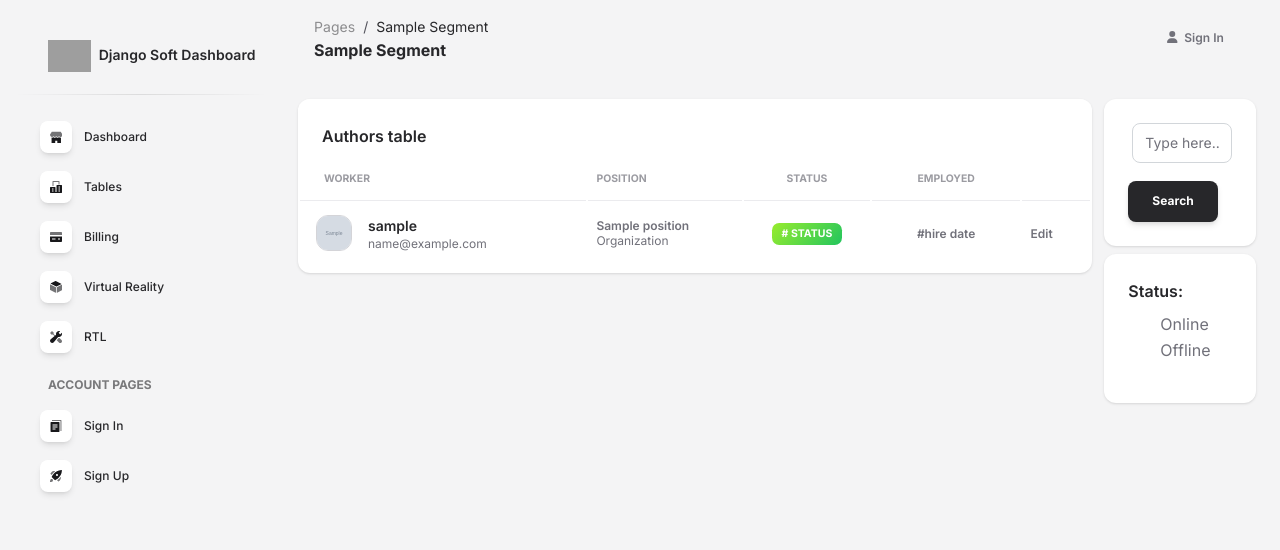
After one commit to SkepskyiDanylo/simplify-tasks, a Django app: template templates/manager/worker_list.html in a window 1280 px wide. The commit adds this page. Shown: the top 550 px of the page. Run offline with Django 5.2, Linux system fonts and the light colour scheme; the template is opened without the code that fills it: most values are stand-ins (such as "Sample title", 1, 10 or a date in 2020); grey boxes marked "Sample" are stand-in pictures; parts of the project's set-up code (start-up, migrations or seed data) failed here and were passed over; some libraries are stand-ins or nearby versions; grey boxes are pictures that could not be loaded.

Commit message:
Develop: Implemented worker_list page and some visual changes
Added path "workers/" to manager/urls.py
Created WorkerListView in manager/views.py
Created templates/manager/worker_list.html
Small changes in profile.html
Added extra classes to static/css/styles.css

```diff
--- a/manager/urls.py
+++ b/manager/urls.py
@@ -5,6 +5,7 @@ urlpatterns = [
     path("accounts/login/", views.UserLoginView.as_view(), name="login"),
     path("accounts/logout/", views.UserLogoutView.as_view(), name="logout"),
     path("profile/<int:pk>/", views.WorkerDetailView.as_view(), name="profile"),
+    path("workers/", views.WorkerListView.as_view(), name="worker-list"),
 ]
 
 app_name = "manager"
--- a/static/css/styles.css
+++ b/static/css/styles.css
@@ -5,3 +5,19 @@
 .nav-link:hover{
     background-color: #fafafa80;
 }
+
+.profile-picture:hover {
+    transform: scale(1.2);
+}
+
+.search-input {
+    margin-bottom: 10px;
+}
+
+.padding-top-0 {
+    padding-top: 0;
+}
+
+.padding-left-0 {
+    padding-left: 0;
+}
--- /dev/null
+++ b/templates/manager/worker_list.html
@@ -0,0 +1,152 @@
+{% extends "layouts/base.html" %}
+{% load static %}
+
+{% block content %}
+  <div class="container-fluid py-4">
+    <div class="row">
+      <div class="col-10">
+        <div class="card mb-4">
+          <div class="card-header pb-0">
+            <h6>Authors table</h6>
+          </div>
+          <div class="card-body px-0 pt-0 pb-2">
+            <div class="table-responsive p-0">
+              <table class="table align-items-center mb-0">
+                <thead>
+                <tr>
+                  <th class="text-uppercase text-secondary text-xxs font-weight-bolder opacity-7">Worker</th>
+                  <th class="text-uppercase text-secondary text-xxs font-weight-bolder opacity-7 ps-2">Position</th>
+                  <th class="text-center text-uppercase text-secondary text-xxs font-weight-bolder opacity-7">Status
+                  </th>
+                  <th class="text-center text-uppercase text-secondary text-xxs font-weight-bolder opacity-7">Employed
+                  </th>
+                  <th class="text-secondary opacity-7"></th>
+                </tr>
+                </thead>
+                <tbody>
+                {% for worker in workers %}
+                  <tr>
+                    <td>
+                      <div class="d-flex px-2 py-1">
+                        <a href="{% url 'manager:profile' pk=worker.pk %}">
+                          <div>
+                            <img src="{{ worker.profile_picture.url }}"
+                                 class="avatar avatar-sm me-3 border border-1 profile-picture"
+                                 alt="{{ worker.username }}">
+                          </div>
+                        </a>
+                        <div class="d-flex flex-column justify-content-center">
+                          <h6 class="mb-0 text-sm">{{ worker.username }}</h6>
+                          <p class="text-xs text-secondary mb-0">{{ worker.email }}</p>
+                        </div>
+                      </div>
+                    </td>
+                    <td>
+                      <p class="text-xs font-weight-bold mb-0">{{ worker.position.name }}</p>
+                      <p class="text-xs text-secondary mb-0">Organization</p>
+                    </td>
+                    <td class="align-middle text-center text-sm">
+                      <span class="badge badge-sm bg-gradient-success"># status</span>
+                    </td>
+                    <td class="align-middle text-center">
+                      <span class="text-secondary text-xs font-weight-bold">#hire date</span>
+                    </td>
+                    <td class="align-middle">
+                      <a href="javascript:;" class="text-secondary font-weight-bold text-xs" data-toggle="tooltip"
+                         data-original-title="Edit user">
+                        Edit
+                      </a>
+                    </td>
+                  </tr>
+                {% endfor %}
+                </tbody>
+              </table>
+            </div>
+          </div>
+          {% if is_paginated %}
+            <div class="card-footer">
+            <nav>
+              <ul class="pagination mb-0">
+                {% if page_obj.has_previous %}
+                  <li class="page-item">
+                    <a class="page-link" href="?page={{ page_obj.previous_page_number }}">
+                      <
+                    </a>
+                  </li>
+                {% else %}
+                  <li class="page-item disabled">
+                    <a class="page-link disabled" href="">
+                      <
+                    </a>
+                  </li>
+                {% endif %}
+
+                {% for num in page_obj.paginator.page_range %}
+                  {% if page_obj.number == 1 and num <= 5 %}
+                    <li class="page-item {% if num == page_obj.number %}active{% endif %}">
+                      <a class="page-link" href="?page={{ num }}">{{ num }}</a>
+                    </li>
+                  {% elif page_obj.number == 2 and num <= 5 %}
+                    <li class="page-item {% if num == page_obj.number %}active{% endif %}">
+                      <a class="page-link" href="?page={{ num }}">{{ num }}</a>
+                    </li>
+                  {% elif page_obj.number == page_obj.paginator.num_pages and num >= page_obj.number|add:-4 %}
+                    <li class="page-item {% if num == page_obj.number %}active{% endif %}">
+                      <a class="page-link" href="?page={{ num }}">{{ num }}</a>
+                    </li>
+                  {% elif page_obj.number == page_obj.paginator.num_pages|add:-1 and num >= page_obj.number|add:-3 %}
+                    <li class="page-item {% if num == page_obj.number %}active{% endif %}">
+                      <a class="page-link" href="?page={{ num }}">{{ num }}</a>
+                    </li>
+                  {% elif num >= page_obj.number|add:-2 and num <= page_obj.number|add:2 %}
+                    <li class="page-item {% if num == page_obj.number %}active{% endif %}">
+                      <a class="page-link" href="?page={{ num }}">{{ num }}</a>
+                    </li>
+                  {% endif %}
+                {% endfor %}
+
+                {% if page_obj.has_next %}
+                  <li class="page-item">
+                    <a class="page-link" href="?page={{ page_obj.next_page_number }}">
+                      >
+                    </a>
+                  </li>
+                {% else %}
+                  <li class="page-item disabled">
+                    <a class="page-link disabled" href="">
+                      >
+                    </a>
+                  </li>
+                {% endif %}
+              </ul>
+            </nav>
+          {% endif %}
+          </div>
+        </div>
+        <div class="col-2 padding-left-0">
+          <div class="card">
+            <div class="card-body">
+              <div class="input-group">
+                <form action="">
+                  <label>
+                    <input type="text" class="form-control search-input" placeholder="Type here...">
+                  </label>
+                  <button type="submit" class="btn btn-dark mb-0 text-end">Search</button>
+                </form>
+              </div>
+            </div>
+          </div>
+          <div class="card my-2">
+            <div class="card-body">
+              <h6>Status:</h6>
+              <ul>
+                <li class="list-group-item"><a href="" class="link-secondary">Online</a></li>
+                <li class="list-group-item"><a href="" class="link-secondary">Offline</a></li>
+              </ul>
+            </div>
+          </div>
+        </div>
+      </div>
+    </div>
+  </div>
+{% endblock content %}
```
Also changed, not shown: manager/views.py (+15 -2 lines), templates/manager/profile.html (+44 -26 lines).
